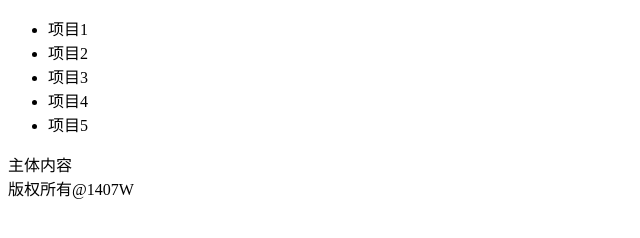
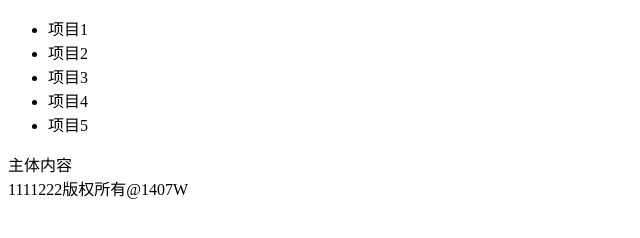
Before and after one commit to w3cteching/mobileProTest, a plain HTML site: page index.html in a window 1280 px wide. Shown: the whole page, without its empty margins (0-640 px from the left). Drawn offline with Linux system fonts and the light colour scheme.

Commit message:
modi footer index.html

```diff
--- a/index.html
+++ b/index.html
@@ -18,7 +18,7 @@
 		</ul>
 	</div>
 	<div class="bd">主体内容</div>
-	<div class="ft">版权所有@1407W</div>
+	<div class="ft">1111222版权所有@1407W</div>
 </body>
 
 </html>
```
